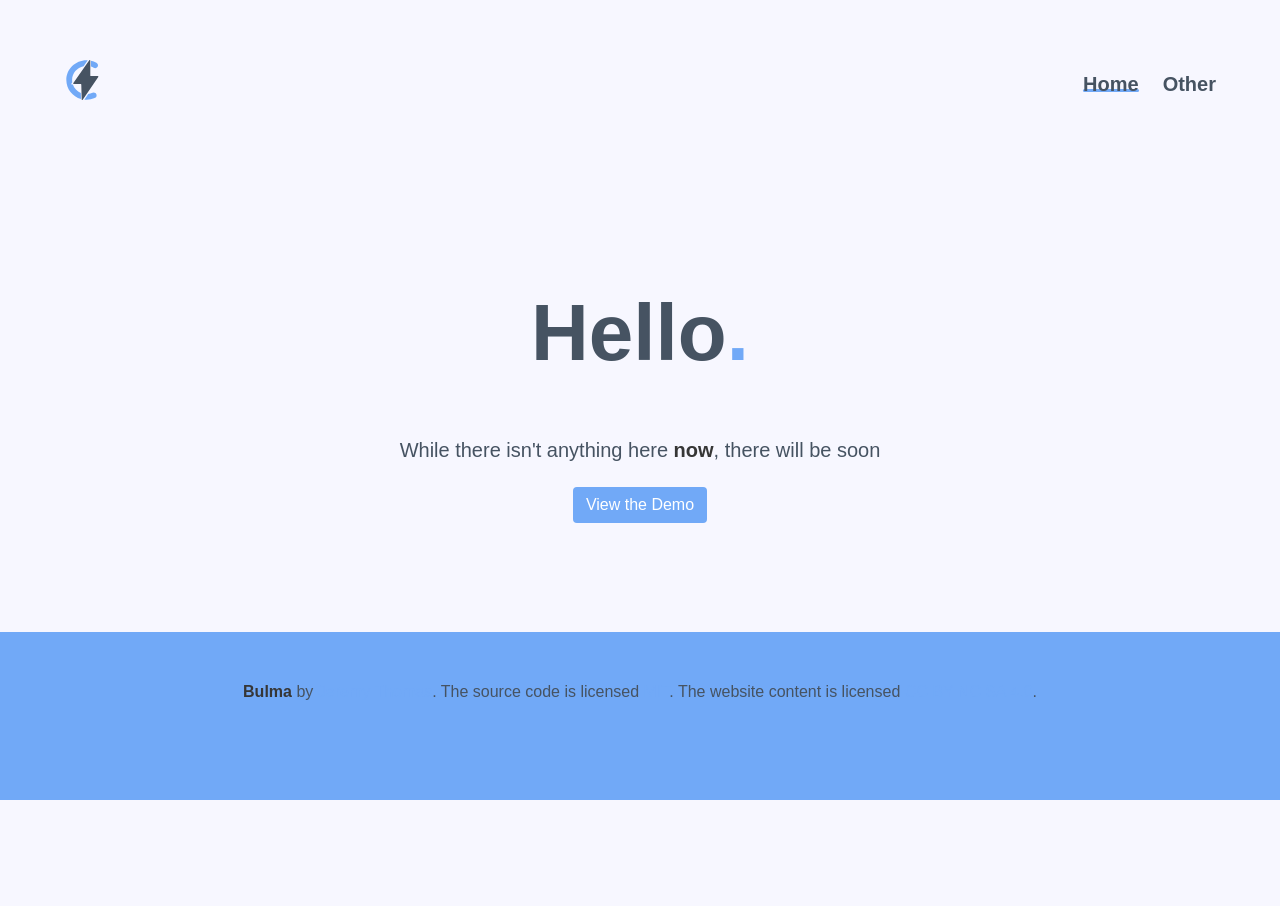
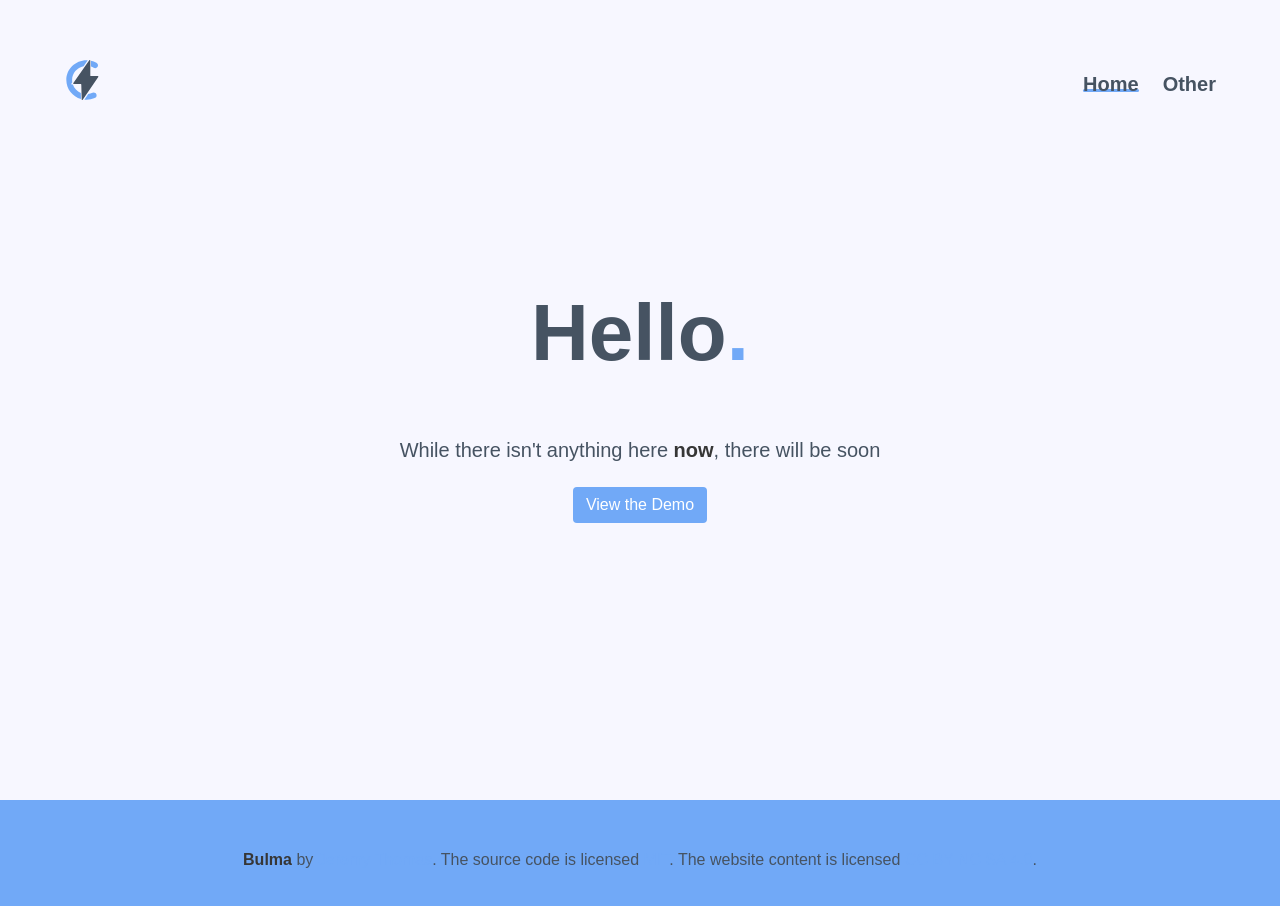
Before and after one commit to Atomator/portfolio, a Vue app: page / in a window 1280 px wide. Shown: the top 906 px of the page. Before the commit the page ends 800 px from the top, so only its background shows below. Built offline with nearby package versions, Linux system fonts and the light colour scheme.

Commit message:
Footer now sticks at the bottom of the page

```diff
--- a/src/App.vue
+++ b/src/App.vue
@@ -32,12 +32,13 @@
 <style scoped>
 .main {
   display: flex;
-  min-height: 100vh;
   flex-direction: column;
 }
 
 .section {
+  min-height: 100vh;
   flex: 1;
   padding: 0;
 }
+
 </style>
--- a/src/components/BottomFooter.vue
+++ b/src/components/BottomFooter.vue
@@ -17,4 +17,9 @@ export default {
 </script>
 
 <style scoped>
+
+.footer {
+  height: 256px;
+}
+
 </style>
```
